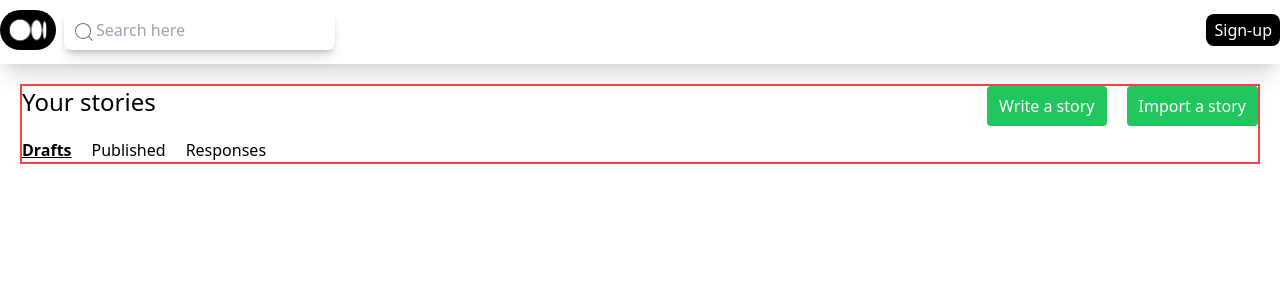
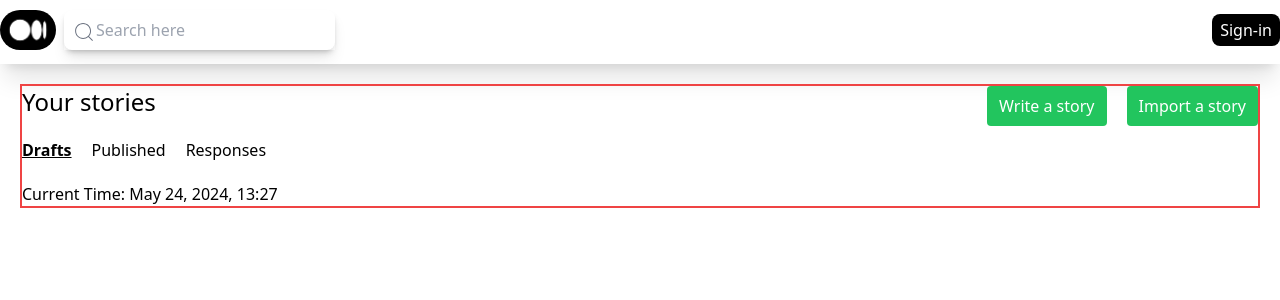
Before and after one commit to ankit9984/MEDIUM, a React (Vite) app in the folder frontend/: page /me/stories/1 in a window 1280 px wide. Shown: the top 300 px of the page. Built offline with nearby package versions, Linux system fonts and the light colour scheme.

Commit message:
"Added useState and useEffect hooks to Draft and Published components, updated Navbar component to call fetchDrafts on link click, and added deletePost function to PostContext."

```diff
--- a/frontend/src/components/DraftPublished/Draft.jsx
+++ b/frontend/src/components/DraftPublished/Draft.jsx
@@ -1,28 +1,79 @@
-import React, { useEffect } from 'react'
+import React, { useEffect, useState } from 'react'
 import { usePost } from '../../context/PostContex'
+import {formatDistanceToNow} from 'date-fns'
+
+import { MdArrowDropDown } from "react-icons/md";
 
 function Draft() {
-  const {drafts ,fetchDrafts, loading, error} = usePost();
+  const {drafts, loading, error, fetchDrafts, deletePost} = usePost();
+  const [currentTime, setCurrentTime] = useState(new Date());
+  const [activeDropdown, setActiveDropdown] = useState(null);
 
-  // useEffect(() => {
-  //   fetchDrafts();
-  // },[fetchDrafts])
+  //Function to update current time every second
+  useEffect(() => {
+    const timerID = setInterval(() => setCurrentTime(new Date()), 1000)
+    return () => clearInterval(timerID)
+  });
+
+  //Function to fetch public posts every 60 seconds
+  useEffect(() => {
+    const refreshInterval = setInterval(() => fetchDrafts(), 60000);
+    return () => clearInterval(refreshInterval);
+  }, [fetchDrafts]);
+
+  //Function to toggle dropdown menu
+  const toggleDropdown = (postId) => {
+    console.log(postId);
+    setActiveDropdown(activeDropdown === postId ? null : postId)
+    console.log(activeDropdown);
+  }
+
   return (
-    <div>
-      {loading && <p>Loading drafts....</p>}
-      {error && <p>{error}</p>}
-      {!loading && !error && (
-        <ul>
-          {drafts.map(draft => (
-            <li key={draft._id}>
-              <h4>{draft.title}</h4>
-              <h3>{draft.content}</h3>
-            </li>
-          ))}
-        </ul>
-      )}
+    <div className='mt-5'>
+      {loading && <p className='text-gray-300'>Loading....</p>}
+      {error && <p className='text-red-500'>{error}</p>}
+      {
+        !loading && !error && (
+          <ul className='grid grid-cols-1 gap-4'>
+            {drafts.map((draft) => (
+              <li key={draft._id} className='bg-white shadow-inner rounded-md p-4'>
+                <h4  className='text-lg font-semibold mb-2'>{draft.title}</h4>
+                <h2 className='text-gray-400 mb-1'>{draft.content}</h2>
+                <div className='flex gap-5 items-center'>
+                  <p>Created{formatDistanceToNow(new Date(draft.createdAt), {addSuffix:true})}</p>
+                  <div className='relative'>
+                    <button onClick={() => toggleDropdown(draft._id)}><MdArrowDropDown/></button>
+                    {
+                      activeDropdown === draft._id && (
+                        <div className='absolute left-0 mt-2 bg-white border border-gray-300 rounded shadow-lg w-48'>
+                          <button className='w-full text-left px-4 py-2 hover:bg-gray-100'>Edit</button>
+                          <button className='w-full text-left px-4 py-2 hover:bg-gray-100' onClick={() => deletePost(draft._id, fetchDrafts)}>Delete</button>
+                        </div>
+                      )
+                    }
+                  </div>
+                </div>
+              </li>
+            ))}
+          </ul>
+        )
+      }
+      <p>Current Time: {formatDate(currentTime)}</p>
     </div>
-  )
+  );
 }
 
+//Function to formate date as "Month Day, Year, Hours:Minutes:Seconds"
+
+const formatDate = (date) => {
+  return new Date(date).toLocaleDateString('en-Us', {
+    month: 'short',
+    day: '2-digit',
+    year: 'numeric',
+    minute: '2-digit',
+    second: '2-digit',
+    hour12: true
+  });
+};
+
 export default Draft
--- a/frontend/src/components/DraftPublished/Published.jsx
+++ b/frontend/src/components/DraftPublished/Published.jsx
@@ -5,7 +5,7 @@ import { formatDistanceToNow } from 'date-fns';
 import { MdArrowDropDown } from "react-icons/md";
 
 function Published() {
-  const { publicMe, loading, error, fetchPublic } = usePost();
+  const { publicMe, loading, error, fetchPublic, deletePost } = usePost();
   const [currentTime, setCurrentTime] = useState(new Date());
   const [activeDropdown, setActiveDropdown] = useState(null);
 
@@ -23,7 +23,9 @@ function Published() {
 
   //Function to toggle dropdown menu
   const toggleDropdown = (postId) => {
+    console.log(postId);
     setActiveDropdown(activeDropdown === postId ? null : postId)
+    console.log(activeDropdown);
   }
 
   return (
@@ -38,17 +40,19 @@ function Published() {
               <p className="text-gray-700 mb-1">{all.content}</p>
               <div className='flex gap-5 items-center'>
                 <p className="text-sm text-gray-500">Created {formatDistanceToNow(new Date(all.createdAt), { addSuffix: true })}</p>
-              <button onClick={() => toggleDropdown(all._id)}><MdArrowDropDown/></button>
-              {/* <p className="text-sm text-gray-500">Last edited {formatDistanceToNow(new Date(all.updatedAt), { addSuffix: true })}</p> */}
-              </div>
+
+                <div className='relative'>
+                <button onClick={() => toggleDropdown(all._id)}><MdArrowDropDown /></button>
                 {
                   activeDropdown === all._id && (
-                  <div className="absolute right-0 mt-2 w-48 bg-white border border-gray-300 rounded shadow-lg">
+                    <div className="absolute left-0-0 mt-2 w-48 bg-white border border-gray-300 rounded shadow-lg">
                       <button className="w-full text-left px-4 py-2 hover:bg-gray-100" onClick={() => console.log('Edit clicked')}>Edit</button>
-                  <button className="w-full text-left px-4 py-2 hover:bg-gray-100" onClick={() => console.log('Delete clicked')}>Delete</button>
+                      <button className="w-full text-left px-4 py-2 hover:bg-gray-100" onClick={() => deletePost(all._id, fetchPublic)}>Delete</button>
                     </div>
                   )
                 }
+                </div>
+              </div>
             </li>
           ))}
         </ul>
--- a/frontend/src/components/Navbar.jsx
+++ b/frontend/src/components/Navbar.jsx
@@ -9,11 +9,11 @@ import { Link, useLocation } from 'react-router-dom';
 import { useAuth } from '../context/AuthContext';
 
 function Navbar() {
-    const {authState, logout} = useAuth();
+    const { authState, logout, fetchDrafts } = useAuth();
     const [isOpen, setIsOpen] = useState(false);
     const location = useLocation();
     const dropdownRef = useRef(null);
-    const {isAuthenticated, user} = authState
+    const { isAuthenticated, user } = authState
 
     console.log(isAuthenticated, user);
 
@@ -96,7 +96,7 @@ function Navbar() {
                                                 <CiBookmark className='text-2xl' />
                                                 <li className='text-xl'>Library</li>
                                             </div>
-                                            <Link to='/me/stories/drafts'>
+                                            <Link to='/me/stories/drafts' onClick={() => fetchDrafts()}>
                                                 <div className='flex px-4 py-2 items-center gap-2 cursor-pointer hover:bg-gray-100 ' onClick={toggleDropDown}>
                                                     <MdContentCopy className='text-2xl' />
                                                     <li className='text-xl'>Stories</li>
@@ -124,7 +124,7 @@ function Navbar() {
                             </div>
                         </div>
                         :
-                        <Link to='/sign-up'><button className='bg-black text-white px-2 py-1 rounded-lg'>Sign-up</button></Link>
+                        <Link to='/login'><button className='bg-black text-white px-2 py-1 rounded-lg'>Sign-in</button></Link>
                     }
                 </div>
             </nav>
--- a/frontend/src/context/PostContex.jsx
+++ b/frontend/src/context/PostContex.jsx
@@ -49,10 +49,26 @@ export const PostProvider = ({children}) => {
         setError(error.response?.data?.error || 'Error fetching drafts')
 
       }
+    };
+
+    const deletePost = async (postId, callback) => {
+      console.log(callback);
+      try {
+        setLoading(true);
+        await api.delete(`/post/deletepost/${postId}`);
+        setPosts((prevPosts) => prevPosts.filter(post => post._id !== postId));
+        if(callback){
+          callback();
+        }
+        setLoading(false);
+      } catch (error) {
+        setError(error.response?.data?.error || 'Error deleting post');
+        setLoading(false);
+      }
     }
 
     return (
-      <PostContext.Provider value={{posts, loading, error, createPost, fetchDrafts, drafts, publicMe, fetchPublic}}>
+      <PostContext.Provider value={{posts, loading, error, createPost, fetchDrafts, drafts, publicMe, fetchPublic, deletePost}}>
         {children}
       </PostContext.Provider>
     )
```
Lines whose indentation alone changed are shown as unchanged.
